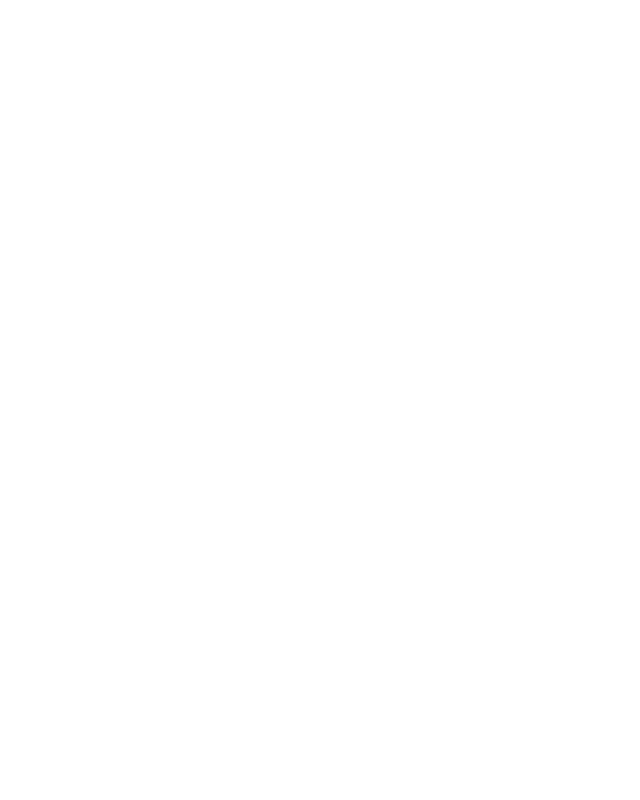
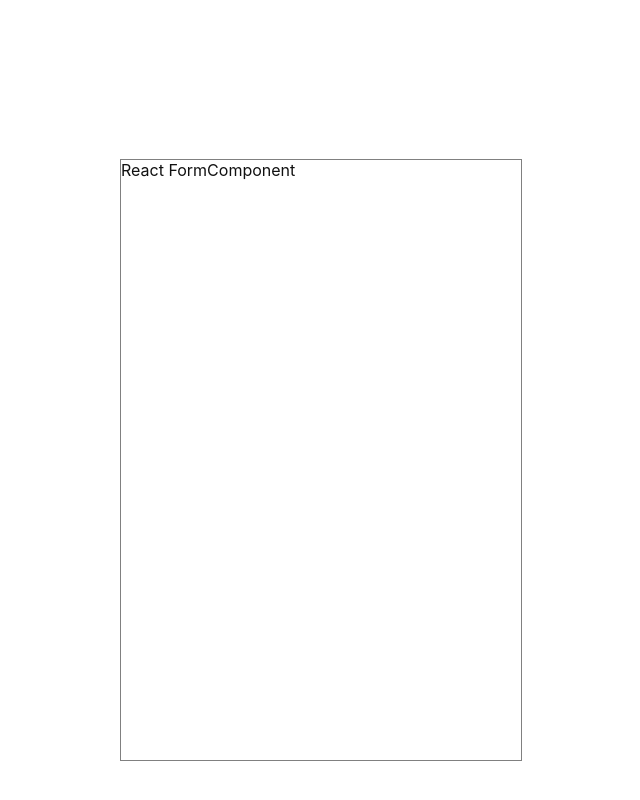
Before and after one commit to arthurkyambadde/React-form, a React (Create React App) app in the folder react-form/: page / in a window 1280 px wide. Shown: the part 336-1136 px from the top of the page, without its empty margins (319-959 px from the left). Before the commit the page ends 800 px from the top, so only its background shows below. Built offline with nearby package versions, Linux system fonts and the light colour scheme.

Commit message:
created Form component

```diff
--- a/react-form/package.json
+++ b/react-form/package.json
@@ -9,6 +9,7 @@
     "react": "^18.2.0",
     "react-dom": "^18.2.0",
     "react-scripts": "5.0.1",
+    "styled-components": "^5.3.5",
     "web-vitals": "^2.1.4"
   },
   "scripts": {
--- a/react-form/src/App.css
+++ /dev/null
@@ -1,38 +0,0 @@
-.App {
-  text-align: center;
-}
-
-.App-logo {
-  height: 40vmin;
-  pointer-events: none;
-}
-
-@media (prefers-reduced-motion: no-preference) {
-  .App-logo {
-    animation: App-logo-spin infinite 20s linear;
-  }
-}
-
-.App-header {
-  background-color: #282c34;
-  min-height: 100vh;
-  display: flex;
-  flex-direction: column;
-  align-items: center;
-  justify-content: center;
-  font-size: calc(10px + 2vmin);
-  color: white;
-}
-
-.App-link {
-  color: #61dafb;
-}
-
-@keyframes App-logo-spin {
-  from {
-    transform: rotate(0deg);
-  }
-  to {
-    transform: rotate(360deg);
-  }
-}
--- a/react-form/src/App.js
+++ b/react-form/src/App.js
@@ -1,12 +1,23 @@
-import "./App.css";
 import FormComponent from "./Components/FormComponent";
+import styled from "styled-components";
+import React from "react";
 
-function App() {
-  return (
-    <div className="App">
-      <FormComponent />
-    </div>
-  );
+const AppContainer = styled.div`
+  width: 100vw;
+  height: 199vh;
+  display: flex;
+  align-items: center;
+  justify-content: center;
+`;
+
+class App extends React.Component {
+  render() {
+    return (
+      <AppContainer className="App">
+        <FormComponent />
+      </AppContainer>
+    );
+  }
 }
 
 export default App;
--- a/react-form/src/Components/FormComponent.js
+++ b/react-form/src/Components/FormComponent.js
@@ -1,13 +1,16 @@
 import React from "react";
 import styled from "styled-components";
 
-const Form = styled.div`
-  width: 100%;
+const FormStyles = styled.div`
+  width: 400px;
+  height: 600px;
+  color: #111;
+  border: 1px solid gray;
 `;
 
 class FormComponent extends React.Component {
   render() {
-    return <Form></Form>;
+    return <FormStyles> React FormComponent</FormStyles>;
   }
 }
 
```
Also changed, not shown: 1 other file (tests, documents, lock files or other folders).
